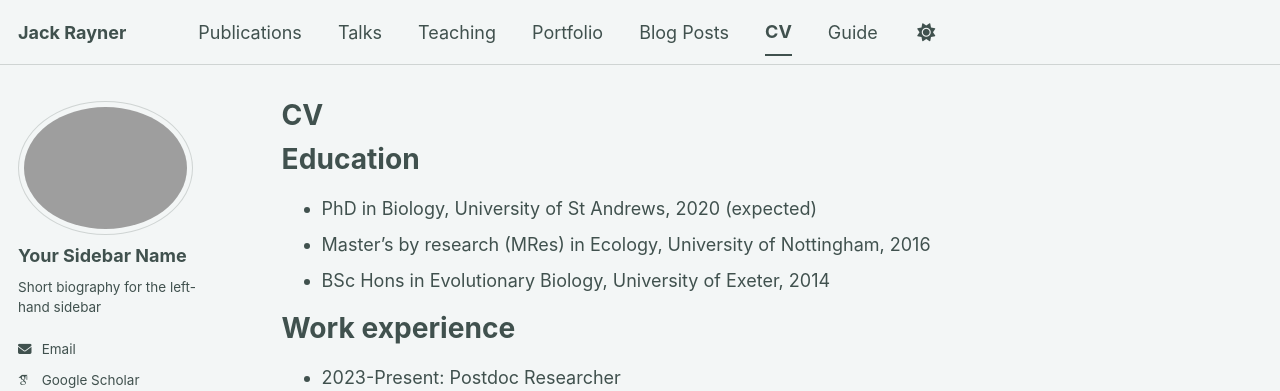
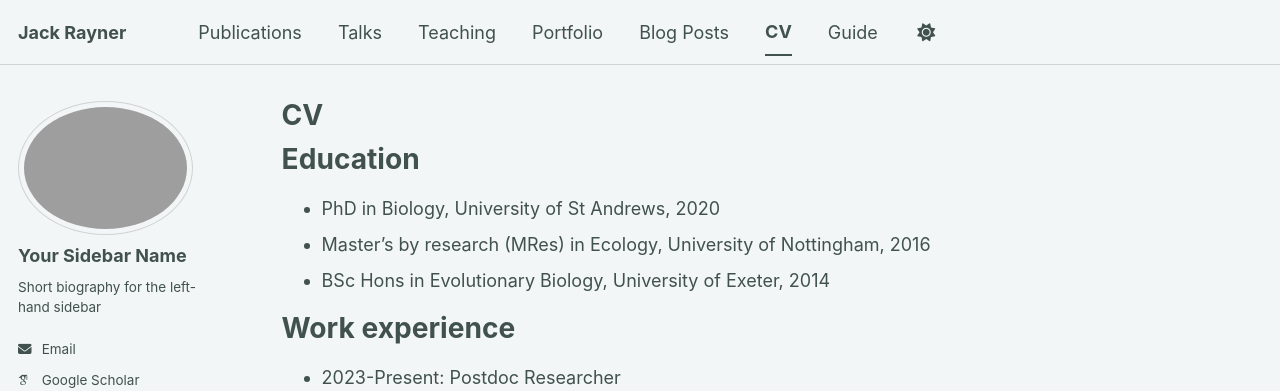
Before and after one commit to jackgrayner/jackgrayner.github.io, a Jekyll site: the page built from _pages/cv.md, in a window 1280 px wide and 900 px high. Shown: the top 391 px of the window. Built offline with Jekyll 4.4.1, drawn with Linux system fonts in a browser that asks for light colours; some web fonts are replaced; a script bundle is joined from its source files by our own code; library files that are not in the unit come from our copies.

Commit message:
Update cv.md

```diff
--- a/_pages/cv.md
+++ b/_pages/cv.md
@@ -11,7 +11,7 @@ redirect_from:
 
 Education
 ======
-* PhD in Biology, University of St Andrews, 2020 (expected)
+* PhD in Biology, University of St Andrews, 2020
 * Master's by research (MRes) in Ecology, University of Nottingham, 2016
 * BSc Hons in Evolutionary Biology, University of Exeter, 2014
 
```
